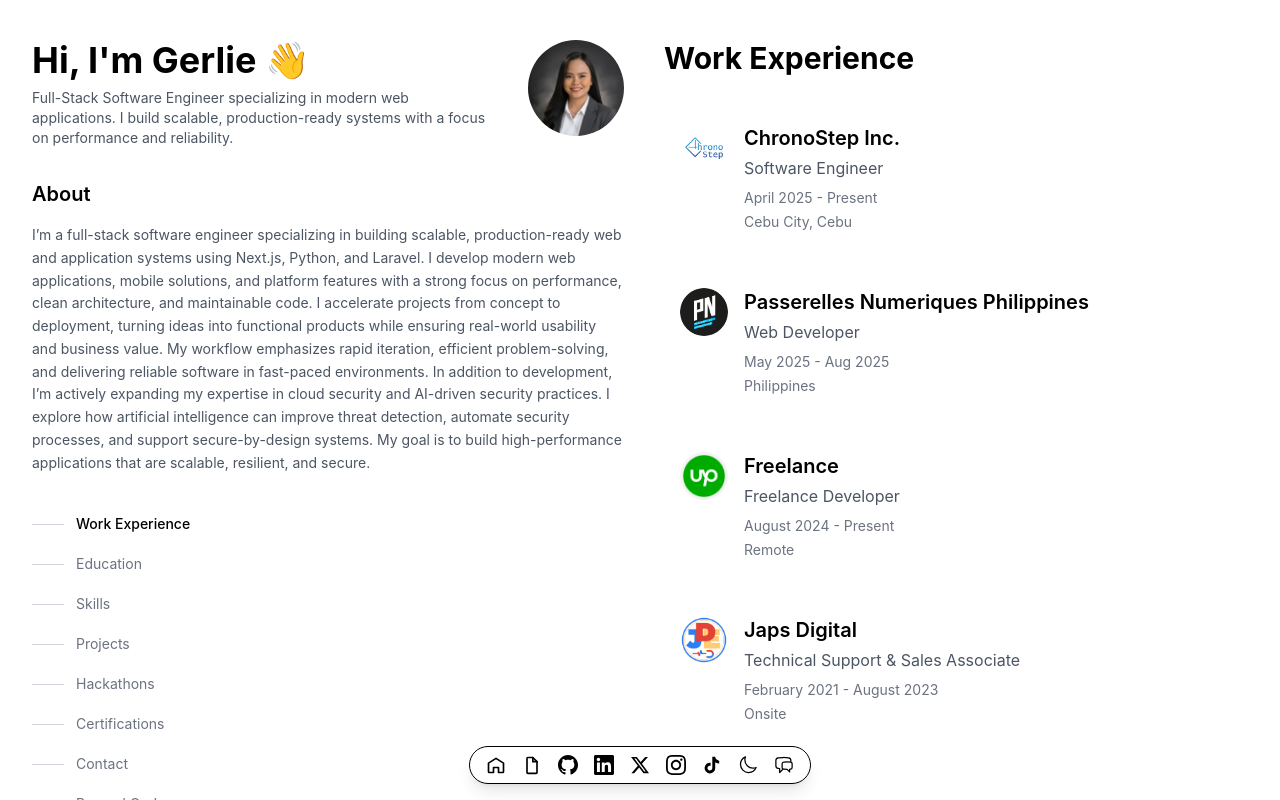
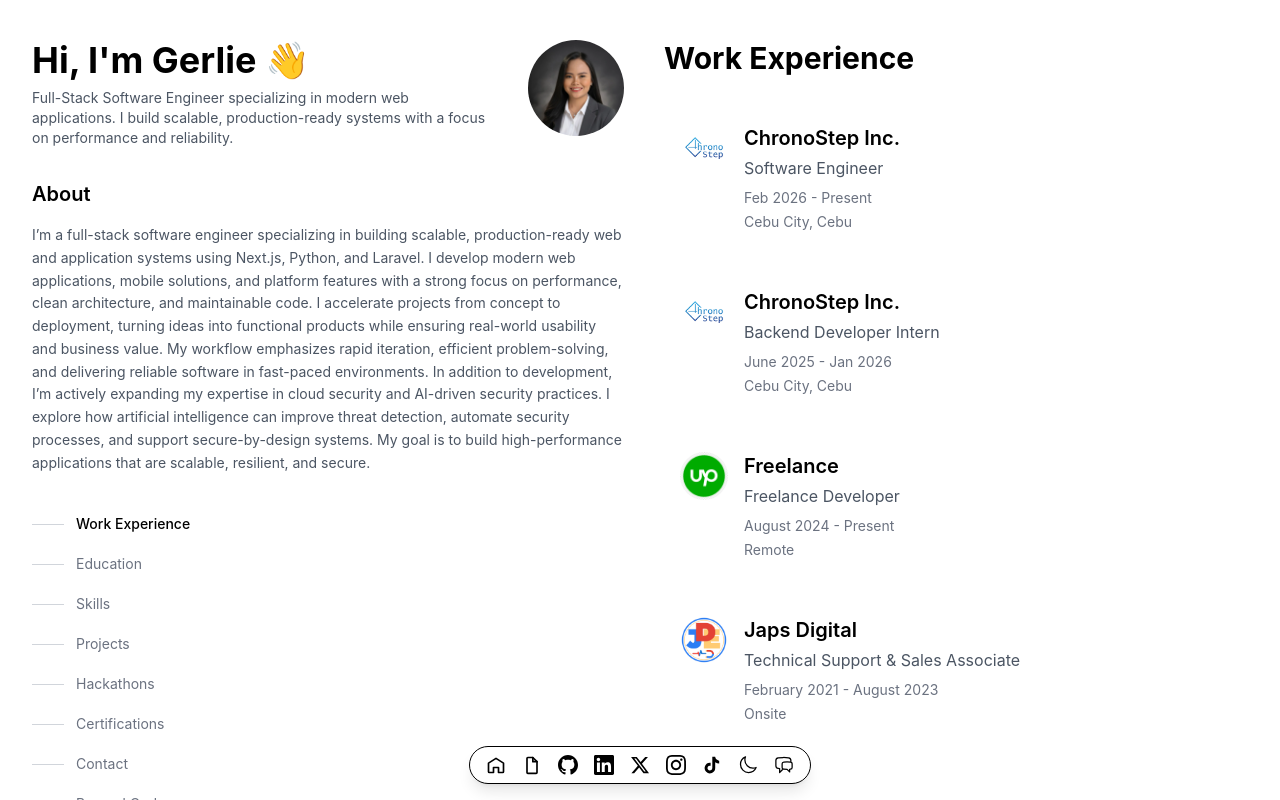
Before and after one commit to gakhd625/gerleyy-portfolio, a Next.js app: page / in a window 1280 px wide. Built offline with nearby package versions, Linux system fonts and the light colour scheme.

Commit message:
Modify work experience entries in portfolio.ts
Updated work experience details for ChronoStep Inc. and removed previous role at Passerelles Numeriques Philippines.

```diff
--- a/data/portfolio.ts
+++ b/data/portfolio.ts
@@ -15,17 +15,24 @@ export const portfolioData = {
     {
       company: "ChronoStep Inc.",
       role: "Software Engineer",
-      period: "April 2025 - Present",
+      period: "Feb 2026 - Present",
       logo: "/company-logos/chronostep-logo.png",
       location: "Cebu City, Cebu"
     },
     {
-      company: "Passerelles Numeriques Philippines",
-      role: "Web Developer",
-      period: "May 2025 - Aug 2025",
-      logo: "/company-logos/pn-logo.png",
-      location: "Philippines"
+      company: "ChronoStep Inc.",
+      role: "Backend Developer Intern",
+      period: "June 2025 - Jan 2026",
+      logo: "/company-logos/chronostep-logo.png",
+      location: "Cebu City, Cebu"
     },
+    // {
+    //   company: "Passerelles Numeriques Philippines",
+    //   role: "Web Developer",
+    //   period: "May 2025 - Aug 2025",
+    //   logo: "/company-logos/pn-logo.png",
+    //   location: "Philippines"
+    // },
     {
       company: "Freelance",
       role: "Freelance Developer",
```
